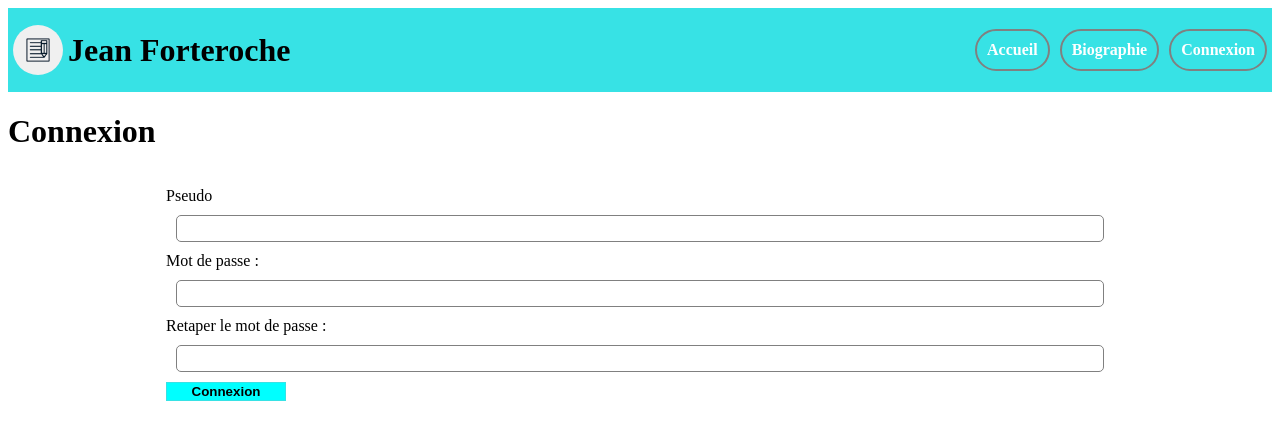
After one commit to midus26/P4_Openclassroom, a PHP site: page /View/frontend/ConnexionView.php in a window 1280 px wide. The commit adds this page. Shown: the top 440 px of the page. Run offline with PHP 8.4, Linux system fonts and the light colour scheme.

Commit message:
Ajout de la page connexion

```diff
--- /dev/null
+++ b/View/frontend/ConnexionView.php
@@ -0,0 +1,15 @@
+<?php $title = "Jean Forteroche - Connexion" ?>
+<?php ob_start(); ?>
+<h1>Connexion</h1>
+
+<form method="post" action="index.php?action=ConnexionPost.php">
+	<label>Pseudo</label>
+	<input type="text" />
+	<label>Mot de passe :</label>
+	<input type="text" />
+	<label>Retaper le mot de passe :</label>
+	<input type="text" />
+	<button type="submit">Connexion</button>
+</form>
+<?php $content = ob_get_clean(); ?>
+<?php require('template.php');
--- a/View/frontend/template.php
+++ b/View/frontend/template.php
@@ -18,7 +18,7 @@
 				<ul>
 					<a href="index.php"><li>Accueil</li></a>
 					<a href="index.php?action=Bio"><li>Biographie</li></a>
-					<a href="Authentification.php"><li>Connexion</li></a>
+					<a href="index.php?action=Connexion"><li>Connexion</li></a>
 				</ul>
 			</nav>
 		</div>
--- a/controller/frontend.php
+++ b/controller/frontend.php
@@ -17,3 +17,6 @@
 	function Biographie(){
 		require('View/frontend/BiographieView.php');
 	}
+	function Connexion(){
+		require('View/frontend/ConnexionView.php');
+	}
--- a/index.php
+++ b/index.php
@@ -16,6 +16,9 @@ require('controller/frontend.php');
 		elseif ($_GET['action'] == 'Bio'){
 			Biographie();
 		}
+		elseif ($_GET['action'] ==  "Connexion"){
+			Connexion();
+		}
 	}
 	else{
 		ListChapter();
```
